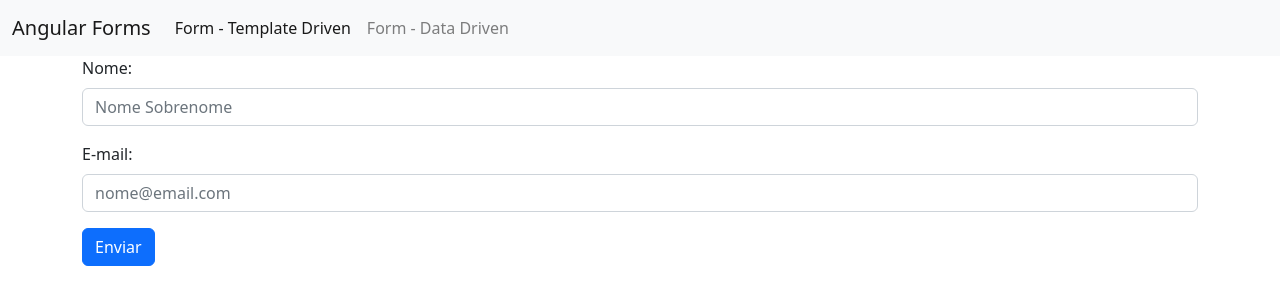
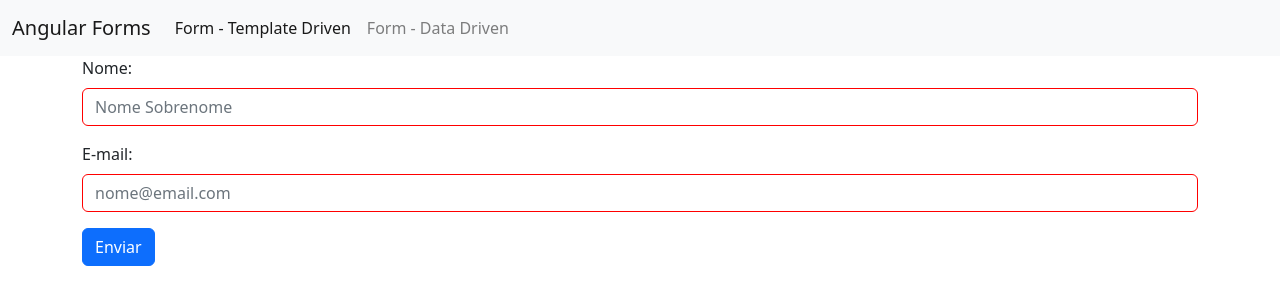
Before and after one commit to LineCaleffi/Forms, an Angular app: page /templateForm in a window 1280 px wide. Shown: the top 304 px of the page. Built offline with nearby package versions, Linux system fonts and the light colour scheme.

Commit message:
Aplicando CSS na validação dos campos

```diff
--- a/src/app/template-form/template-form.component.css
+++ b/src/app/template-form/template-form.component.css
@@ -0,0 +1,9 @@
+/* Deixa o formulario em vermelho se invalido*/
+.ng-invalid:not(form){
+    border: 1px solid red;
+}
+
+/* Deixa o formulario em azul se válido*/
+.ng-valid:not(form){
+    border: 1px solid blue
+}
--- a/src/app/template-form/template-form.component.html
+++ b/src/app/template-form/template-form.component.html
@@ -2,7 +2,10 @@
     <div class="form-group">
       <label for="nome">Nome:</label>
       <input type="text" class="form-control" id="nome" placeholder="Nome Sobrenome" name="nome" [ngModel]="usuario.nome"
-        required>
+        required #nome>
+        <!--<div>
+            {{ nome.className }}
+        </div-->
     </div>
     <div class="form-group">
       <label for="email">E-mail:</label>
```
Also changed, not shown: src/app/template-form/template-form.component.ts (+7 -0 lines).
